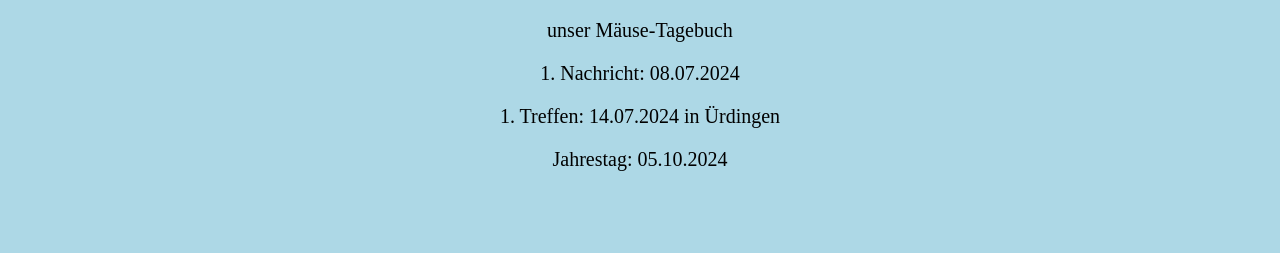
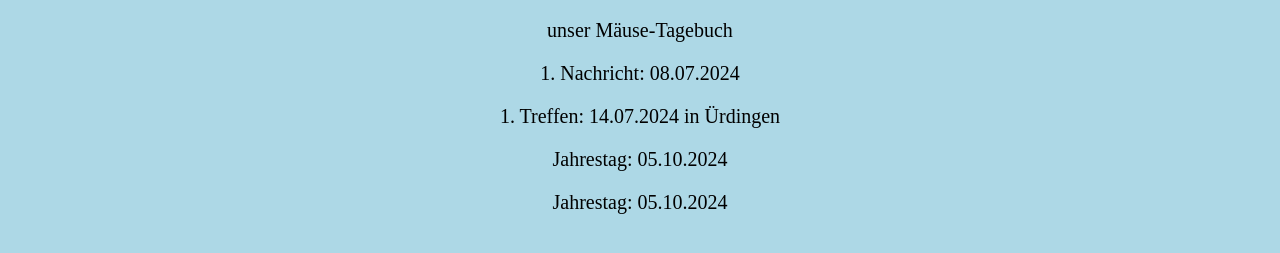
Before and after one commit to caerlii/diary, a plain HTML site: page index.html in a window 1280 px wide. Shown: the part 101-354 px from the top of the page. Drawn offline with Linux system fonts and the light colour scheme.

Commit message:
test netlify

```diff
--- a/index.html
+++ b/index.html
@@ -13,6 +13,7 @@
     <p>1. Nachricht: 08.07.2024</p>
     <p>1. Treffen: 14.07.2024 in Ürdingen</p>
     <p>Jahrestag: 05.10.2024</p>
+    <p>Jahrestag: 05.10.2024</p>
 
 </body>
 </html>
```
